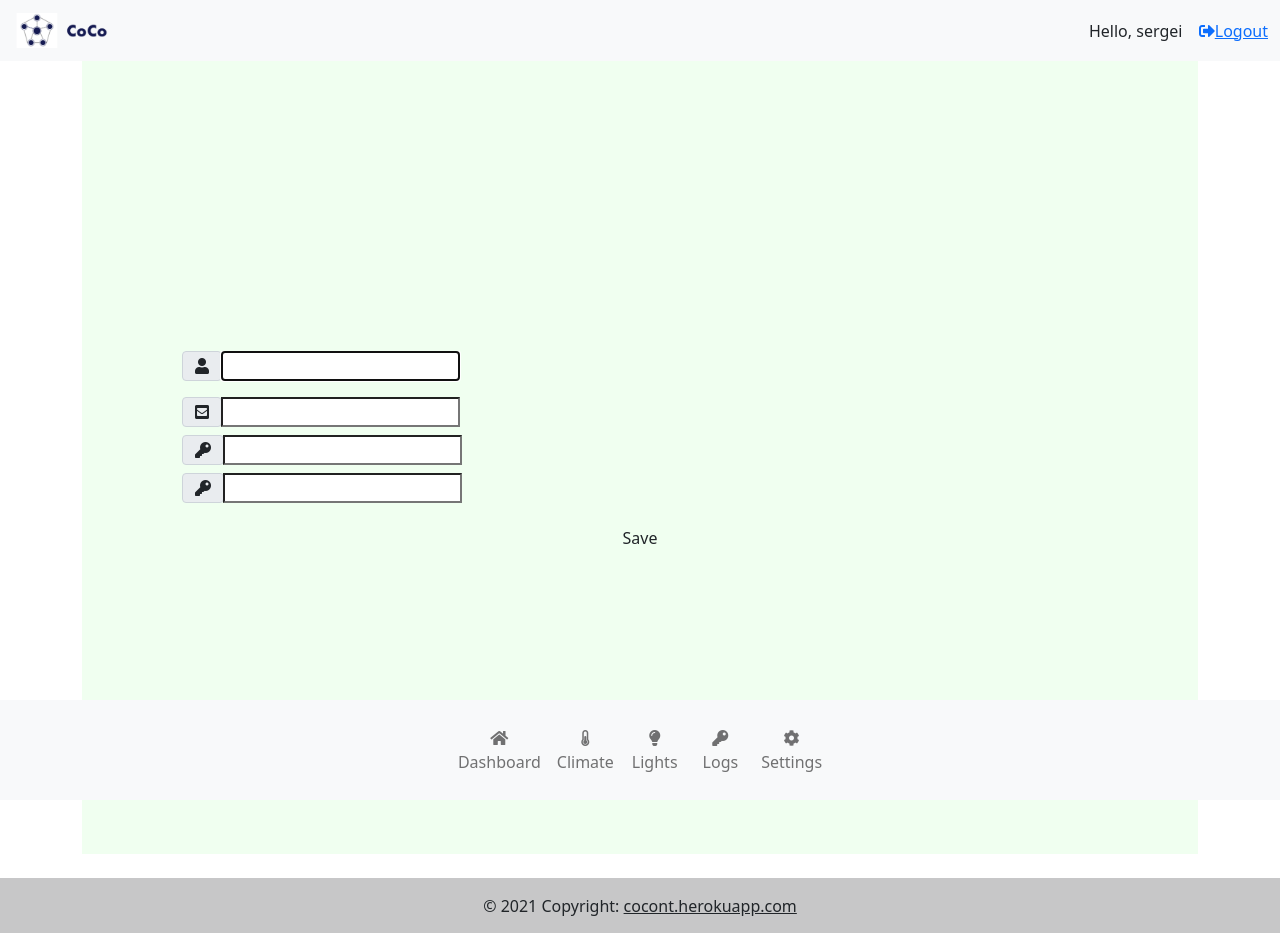
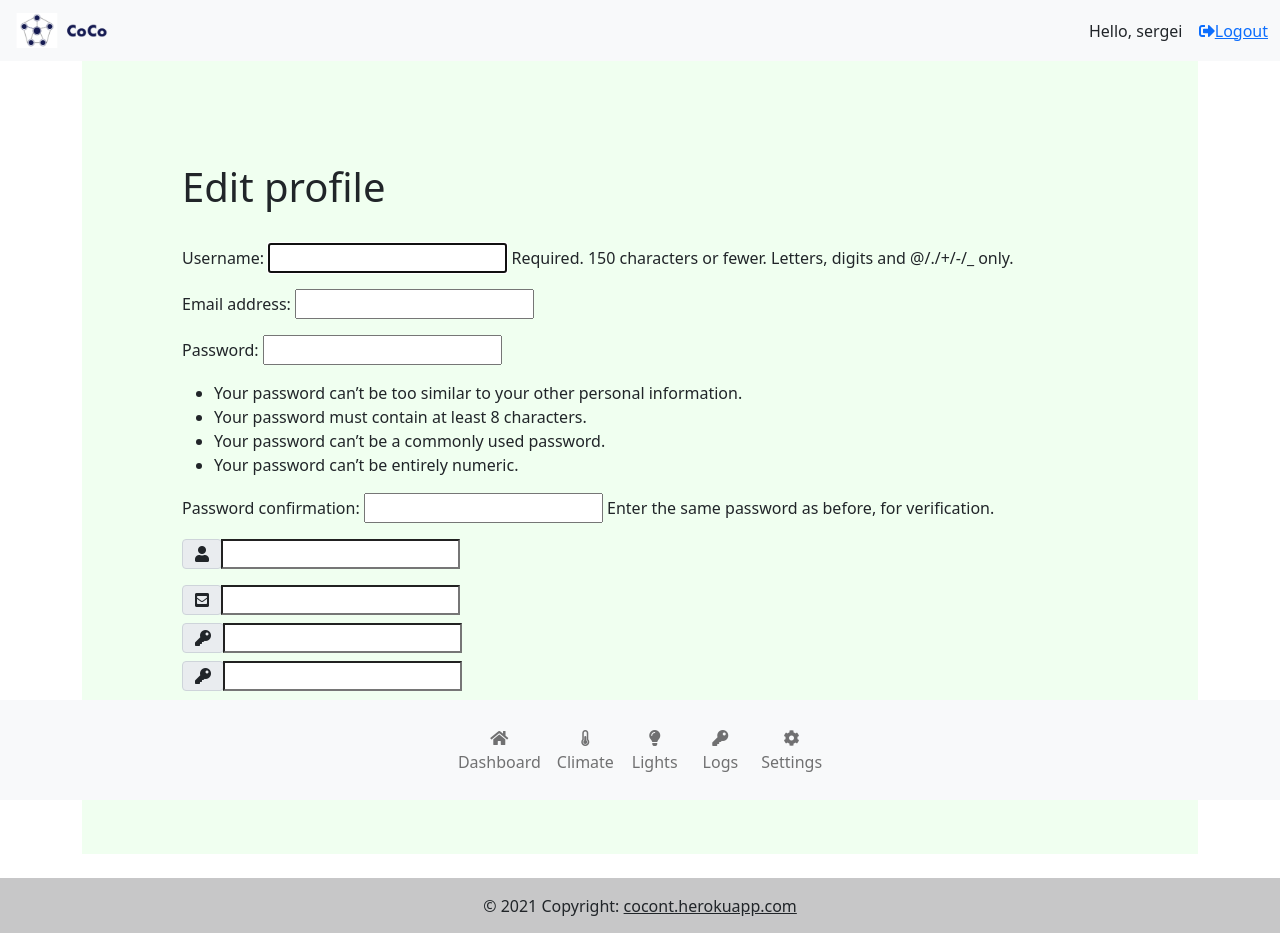
Before and after one commit to SergeiVorobev/Smart-home-website, a Django app: page /edit_user/ in a window 1280 px wide. Shown: the top 933 px of the page. Run offline with Django 3.2, Linux system fonts and the light colour scheme; a user stored in the database is signed in; some libraries are stand-ins or nearby versions.

Commit message:
user update

```diff
--- a/smart_home/models.py
+++ b/smart_home/models.py
@@ -36,6 +36,12 @@ class Device(models.Model):
     description = models.TextField('Description', blank=True)
     location = models.ForeignKey(Location, on_delete=models.DO_NOTHING)
     isWorking = models.BooleanField(default=True)
+
+
+class Lights(models.Model):
+    place = models.CharField('Place', max_length=50)
+    is_working = models.BooleanField(default=False)
+
 #
 # class Command(models.Model):
 #     type = models.CharField('Type', max_length=50)
--- a/smart_home/views.py
+++ b/smart_home/views.py
@@ -14,6 +14,7 @@ from django.contrib.auth.decorators import login_required
 from django.core.mail import EmailMessage
 from django.conf import settings
 from django.template.loader import render_to_string
+
 
 # Create your views here.
 @login_required(login_url='login')
@@ -78,6 +79,7 @@ from django.core.mail import EmailMessage
 from django.conf import settings
 from django.template.loader import render_to_string
 from django.core.mail import send_mail
+import smtplib
 
 def loginPage(request):
 
@@ -86,13 +88,20 @@ def loginPage(request):
         user = UserAccount.objects.all()
         name = user.f_name
         e_mail = user.email
-        print(e_mail)
-        template = render_to_string('email_template.html', {'name': name})
+        template = render_to_string('email_login.html', {'name': name})
+        print('Hello')
+        print(e_mail, template)
+
+        # send_message('vorobevse86@gmail.com', 'Hello')
+
+        # send_message(e_mail, template)
         send_mail(
                 'You logged into CoCo',
                 template,
                 from_mail,
                 [e_mail],
+                 fail_silently=False,
+
         )
 
         # email = EmailMessage(
@@ -147,8 +156,11 @@ def set_tings(request):
     form = CreateUser(request.GET)
 
     user = request.user
-    last_name = request.POST.get('last_name')
-    email = form.data.get('email')
+    last_name = UserAccount.objects.all()
+    email = UserAccount.objects.all()
+
+    # last_name = request.POST.get('last_name')
+    # email = form.data.get('email')
 
     return render(request, 'settings.html',
                   {"username": user,
@@ -165,3 +177,17 @@ def personal(request):
 @login_required(login_url='login')
 def edit_address(request):
     return render(request, 'edit_address.html')
+
+
+def send_message(to_email, body_message):
+
+    with smtplib.SMTP(settings.EMAIL_HOST, 587) as srv:
+        srv.ehlo()
+        srv.starttls()
+        srv.ehlo()
+        srv.login(settings.EMAIL_HOST_USER, settings.EMAIL_HOST_PASSWORD)
+        now = datetime.now()
+        dt = now.strftime("%d/%m/%Y %H:%M:%S")
+        message = f'Subject: CoCo\n\n{dt} -- CoCo Administration\r\n\n{body_message}\n\nBest regards\nCoCo\'s team'
+        srv.sendmail(settings.EMAIL_HOST_USER, to_email, message)
+        srv.quit()
--- a/templates/edit_profile.html
+++ b/templates/edit_profile.html
@@ -15,8 +15,11 @@
             <section>
 
                 <div class="table-responsive col-lg-12">
+                    <h1>Edit profile</h1>
+                    <br>
                     <form method="POST" action="">
-                         {% csrf_token  %}
+                         {% csrf_token %}
+                        {{ form.as_p }}
 						<div class="input-group mb-3">
 							<div class="input-group-append">
 								<span class="input-group-text"><i class="fas fa-user"></i></span>
--- a/templates/email_template.html
+++ b/templates/email_login.html
@@ -3,5 +3,4 @@ Hello {{ name }}
 You successfully logged into CoCo.
 Thank You for your choice.
 
-Best regards,
-CoCo team.
+This is automatic message. Don't respond to this message.
--- /dev/null
+++ b/templates/email_registr.html
@@ -0,0 +1,6 @@
+Hello {{ name }}
+
+You successfully registered in CoCo.
+Thank You for your choice.
+
+This is automatic message. Don't respond to this message.
--- a/templates/settings.html
+++ b/templates/settings.html
@@ -37,7 +37,7 @@
                       </tbody>
                     </table>
                     <br>
-{#                    <a class="nav-link" href="{% url 'edit_profile' %}"><i class="fas fa-cog"></i><br>Edit profile</a>#}
+                    <a class="nav-link" href="{% url 'edit_profile' %}"><i class="fas fa-cog"></i><br>Edit profile</a>
 
 {#                    <button type="button" href="{% url 'edit_profile' %}" class="btn btn-secondary">Edit profile</button>#}
 
```
Also changed, not shown: db.sqlite3.
